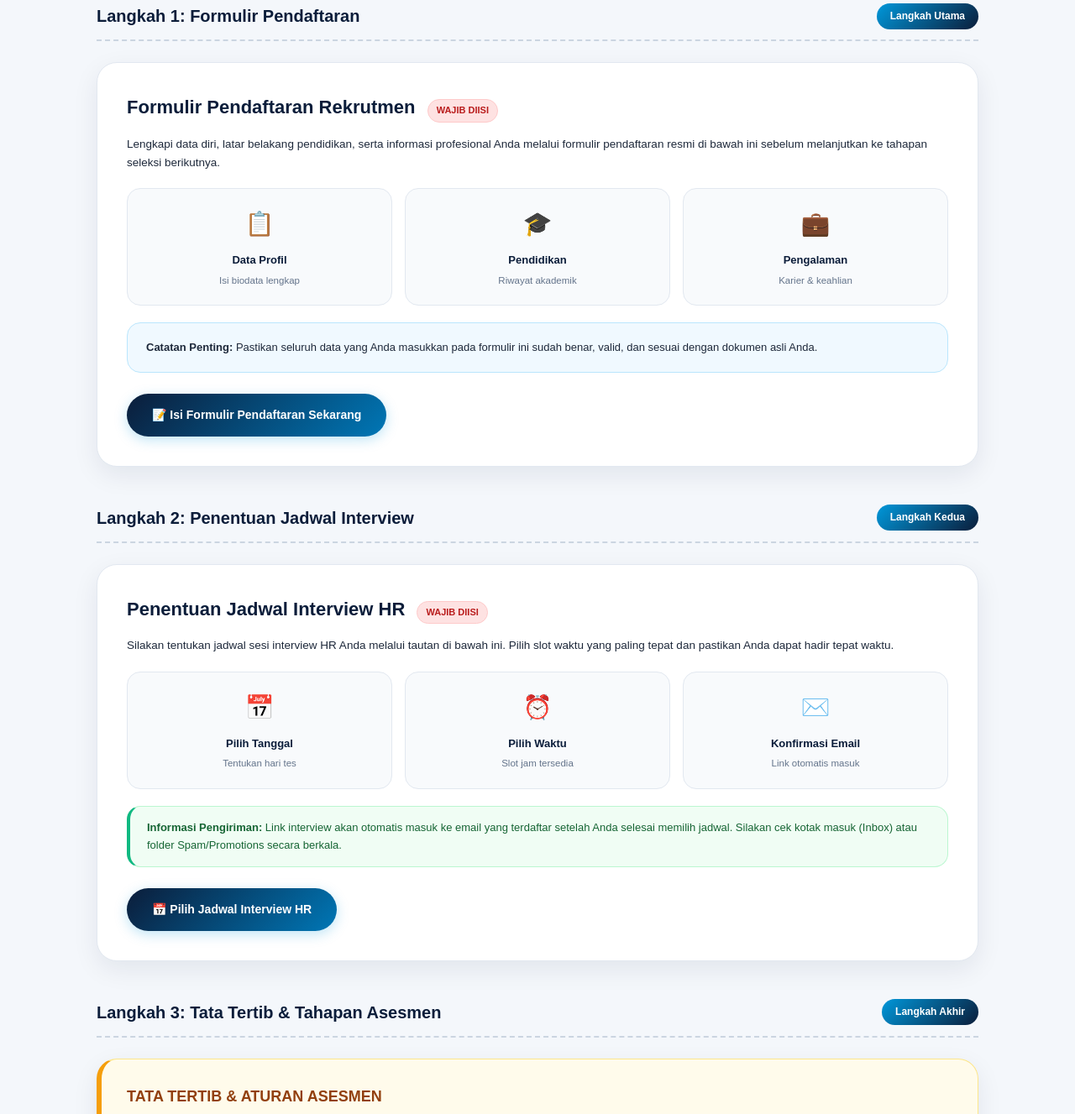
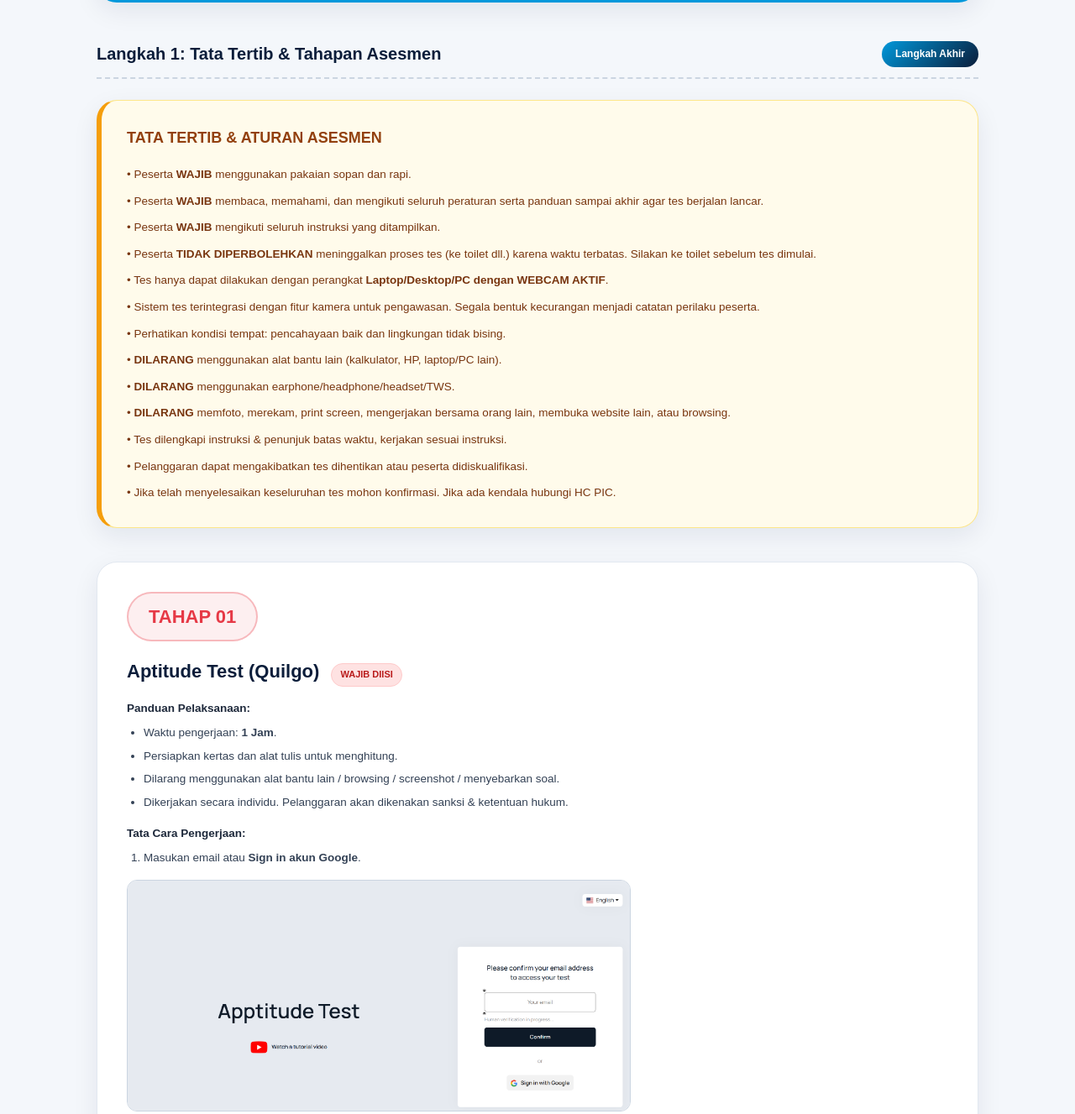
Before and after one commit to RekrutmenP79/rekrutmenP79-Firdaus, a plain HTML site: page index.html in a window 1280 px wide. Shown: the part 417-1744 px from the top of the page at 84% size. Drawn offline with Linux system fonts and the light colour scheme.

Commit message:
Update index.html
Update langkah - revisi by ersaad

```diff
--- a/index.html
+++ b/index.html
@@ -90,7 +90,7 @@
     <div class="hero-banner">
         <div class="hero-content">
             <span class="hero-badge">Recruitment Assessment Portal</span>
-            <h2>PROSEDUR REKRUTMEN & ASESMEN</h2>
+            <h2>ASSESSMENT SELEKSI PADEPOKAN TUJUH SEMBILAN</h2>
             <p>Selamat datang di portal rekrutmen resmi PT Padepokan Tujuh Sembilan. Ikuti seluruh tahapan seleksi berdasarkan urutan langkah di bawah ini secara teliti dan berintegritas.</p>
         </div>
         <div class="hero-graphics">
@@ -106,81 +106,7 @@
     </div>
 
     <div class="section-header">
-        <h3>Langkah 1: Formulir Pendaftaran</h3>
-        <span class="section-badge-pill">Langkah Utama</span>
-    </div>
-
-    <div class="step-card">
-        <h4>Formulir Pendaftaran Rekrutmen <span class="badge-wajib">Wajib Diisi</span></h4>
-        <div class="step-body">
-            <p>Lengkapi data diri, latar belakang pendidikan, serta informasi profesional Anda melalui formulir pendaftaran resmi di bawah ini sebelum melanjutkan ke tahapan seleksi berikutnya.</p>
-
-            <div class="card-graphics-grid">
-                <div class="mini-graphic-item">
-                    <span class="mini-graphic-icon">📋</span>
-                    <div class="mini-graphic-title">Data Profil</div>
-                    <div class="mini-graphic-desc">Isi biodata lengkap</div>
-                </div>
-                <div class="mini-graphic-item">
-                    <span class="mini-graphic-icon">🎓</span>
-                    <div class="mini-graphic-title">Pendidikan</div>
-                    <div class="mini-graphic-desc">Riwayat akademik</div>
-                </div>
-                <div class="mini-graphic-item">
-                    <span class="mini-graphic-icon">💼</span>
-                    <div class="mini-graphic-title">Pengalaman</div>
-                    <div class="mini-graphic-desc">Karier & keahlian</div>
-                </div>
-            </div>
-
-            <div class="example-box">
-                <strong>Catatan Penting:</strong> Pastikan seluruh data yang Anda masukkan pada formulir ini sudah benar, valid, dan sesuai dengan dokumen asli Anda.
-            </div>
-        </div>
-        <a href="https://bit.ly/FormRecruitment_P79" target="_blank" class="btn-action btn-blue">
-            📝 Isi Formulir Pendaftaran Sekarang
-        </a>
-    </div>
-
-    <div class="section-header">
-        <h3>Langkah 2: Penentuan Jadwal Interview</h3>
-        <span class="section-badge-pill">Langkah Kedua</span>
-    </div>
-
-    <div class="step-card">
-        <h4>Penentuan Jadwal Interview HR <span class="badge-wajib">Wajib Diisi</span></h4>
-        <div class="step-body">
-            <p>Silakan tentukan jadwal sesi interview HR Anda melalui tautan di bawah ini. Pilih slot waktu yang paling tepat dan pastikan Anda dapat hadir tepat waktu.</p>
-
-            <div class="card-graphics-grid">
-                <div class="mini-graphic-item">
-                    <span class="mini-graphic-icon">📅</span>
-                    <div class="mini-graphic-title">Pilih Tanggal</div>
-                    <div class="mini-graphic-desc">Tentukan hari tes</div>
-                </div>
-                <div class="mini-graphic-item">
-                    <span class="mini-graphic-icon">⏰</span>
-                    <div class="mini-graphic-title">Pilih Waktu</div>
-                    <div class="mini-graphic-desc">Slot jam tersedia</div>
-                </div>
-                <div class="mini-graphic-item">
-                    <span class="mini-graphic-icon">✉️</span>
-                    <div class="mini-graphic-title">Konfirmasi Email</div>
-                    <div class="mini-graphic-desc">Link otomatis masuk</div>
-                </div>
-            </div>
-
-            <div class="email-notice-box">
-                <strong>Informasi Pengiriman:</strong> Link interview akan otomatis masuk ke email yang terdaftar setelah Anda selesai memilih jadwal. Silakan cek kotak masuk (Inbox) atau folder Spam/Promotions secara berkala.
-            </div>
-        </div>
-        <a href="https://bookings.cloud.microsoft/book/InterviewHRPTPadepokanTujuhSembilan1@tujuhsembilan.id/s/XBLf0NxKIk2vloxVbv5jAQ2?ismsaljsauthenabled" target="_blank" class="btn-action btn-blue">
-            📅 Pilih Jadwal Interview HR
-        </a>
-    </div>
-
-    <div class="section-header">
-        <h3>Langkah 3: Tata Tertib & Tahapan Asesmen</h3>
+        <h3>Langkah 1: Tata Tertib & Tahapan Asesmen</h3>
         <span class="section-badge-pill">Langkah Akhir</span>
     </div>
 
@@ -296,17 +222,6 @@
         </div>
     </div>
 
-    <div class="step-card">
-        <div class="step-badge">Tahap <span>04</span></div>
-        <h4>Lembar Riwayat Hidup <span class="badge-wajib">Wajib Diisi</span></h4>
-        <div class="step-body">
-            <p>Silakan isi lembar Riwayat Hidup melalui tautan di bawah ini dengan lengkap dan benar.</p>
-        </div>
-        <a href="https://tally.so/r/NpxbgQ" target="_blank" class="btn-action btn-blue">
-            📄 Isi Lembar Riwayat Hidup
-        </a>
-    </div>
-
     <div class="footer-card">
         <h3>Konfirmasi Penyelesaian Tes</h3>
         <p>Jika Anda telah merampungkan seluruh rangkaian langkah di atas, silakan konfirmasikan melalui tombol berikut.</p>
```
